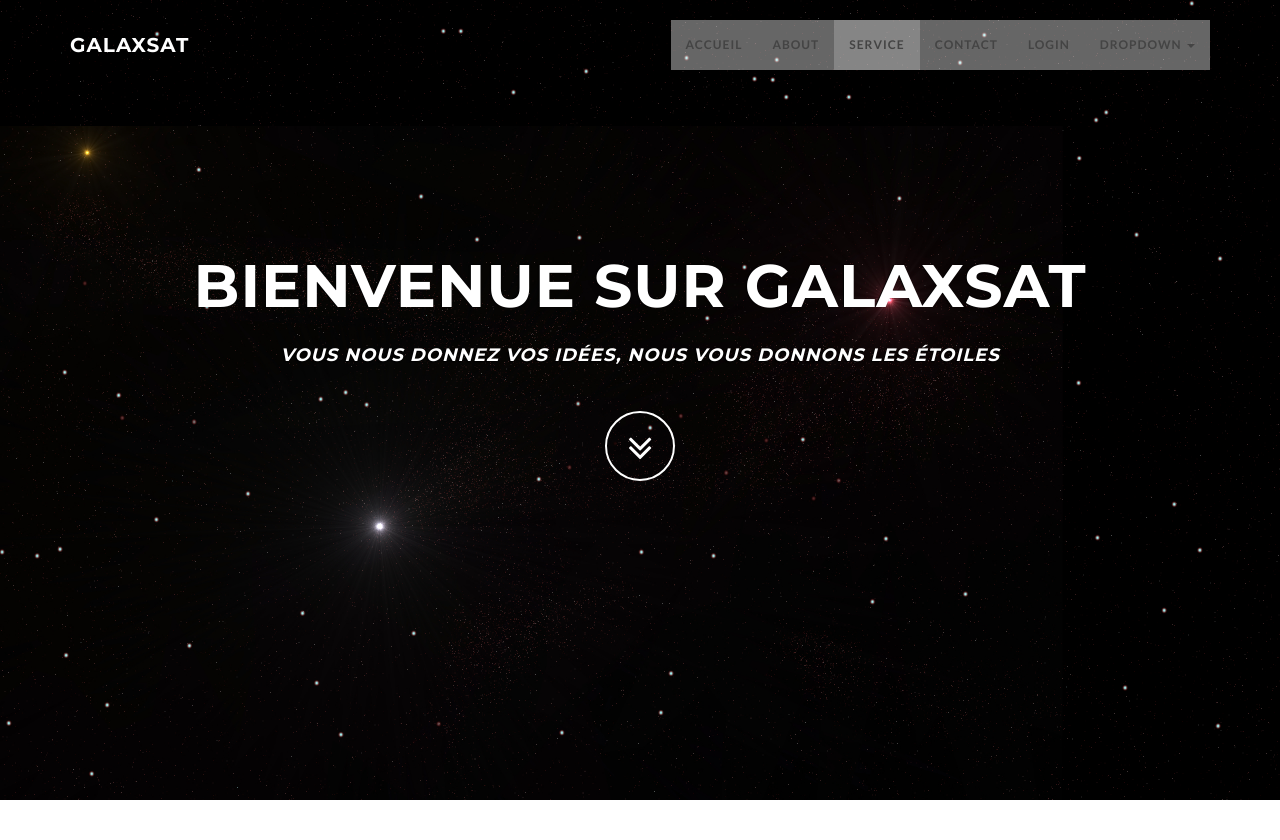
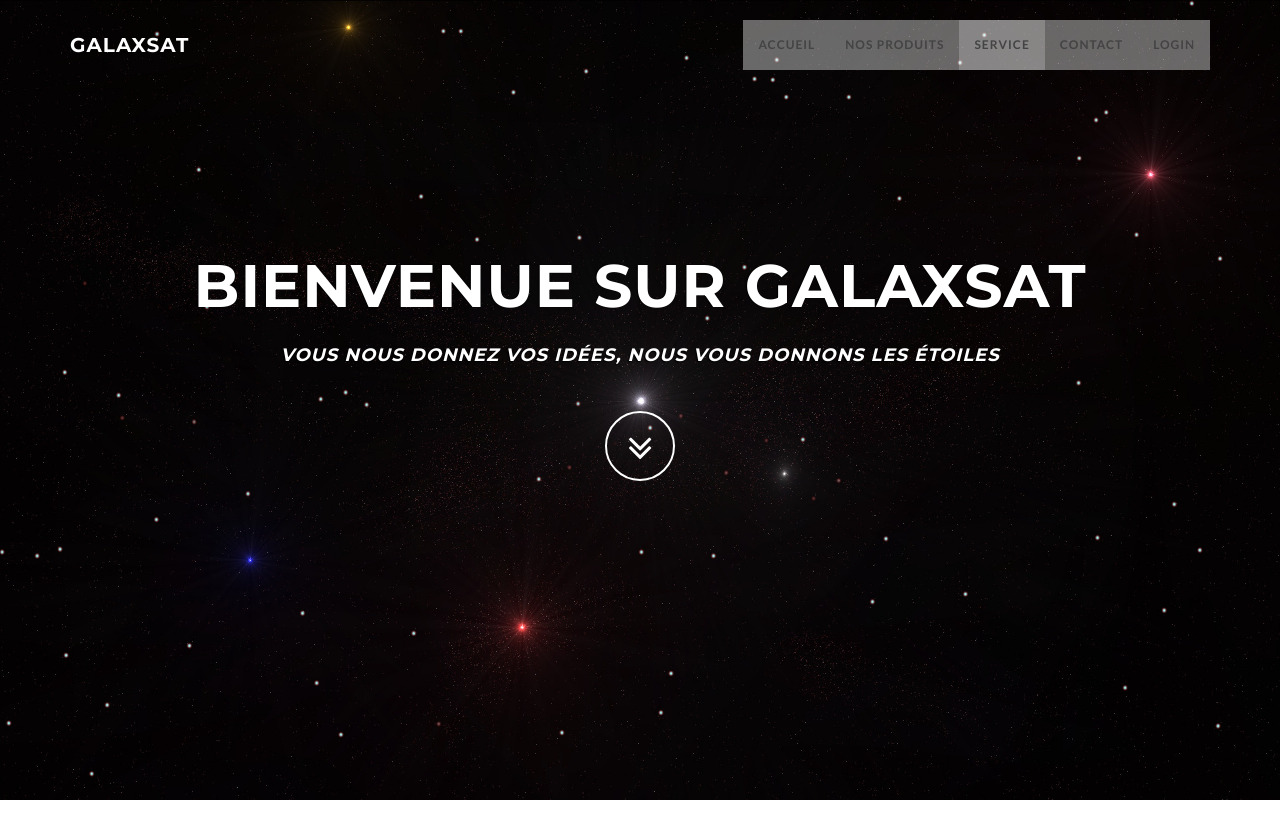
Before and after one commit to RedAXELight/ProjetWebAB, a PHP site: page /index.php in a window 1280 px wide. Shown: the top 840 px of the page. Run offline with PHP 8.4, Linux system fonts and the light colour scheme.

Commit message:
Changement du fond du site

```diff
--- a/Site/vue/gabarit.php
+++ b/Site/vue/gabarit.php
@@ -55,7 +55,7 @@
                     <li><a href="index.php">Accueil</a></li>
                 <?php endif; ?>
 
-                <li><a href="#about">About</a></li>
+                <li><a href="#about">Nos produits</a></li>
 
                 <li><a href="#service">Service</a></li>
 
@@ -94,14 +94,14 @@
 
                 <?php endif; ?>
 
-                <li class="dropdown">
+                <!--<li class="dropdown">
                     <a href="#" class="dropdown-toggle" data-toggle="dropdown">Dropdown <b class="caret"></b></a>
                     <ul class="dropdown-menu">
                         <li><a href="#">Example menu</a></li>
                         <li><a href="#">Example menu</a></li>
                         <li><a href="#">Example menu</a></li>
                     </ul>
-                </li>
+                </li>-->
 
             </ul>
         </div>
```
Also changed, not shown: Site/img/bg1.jpg.
